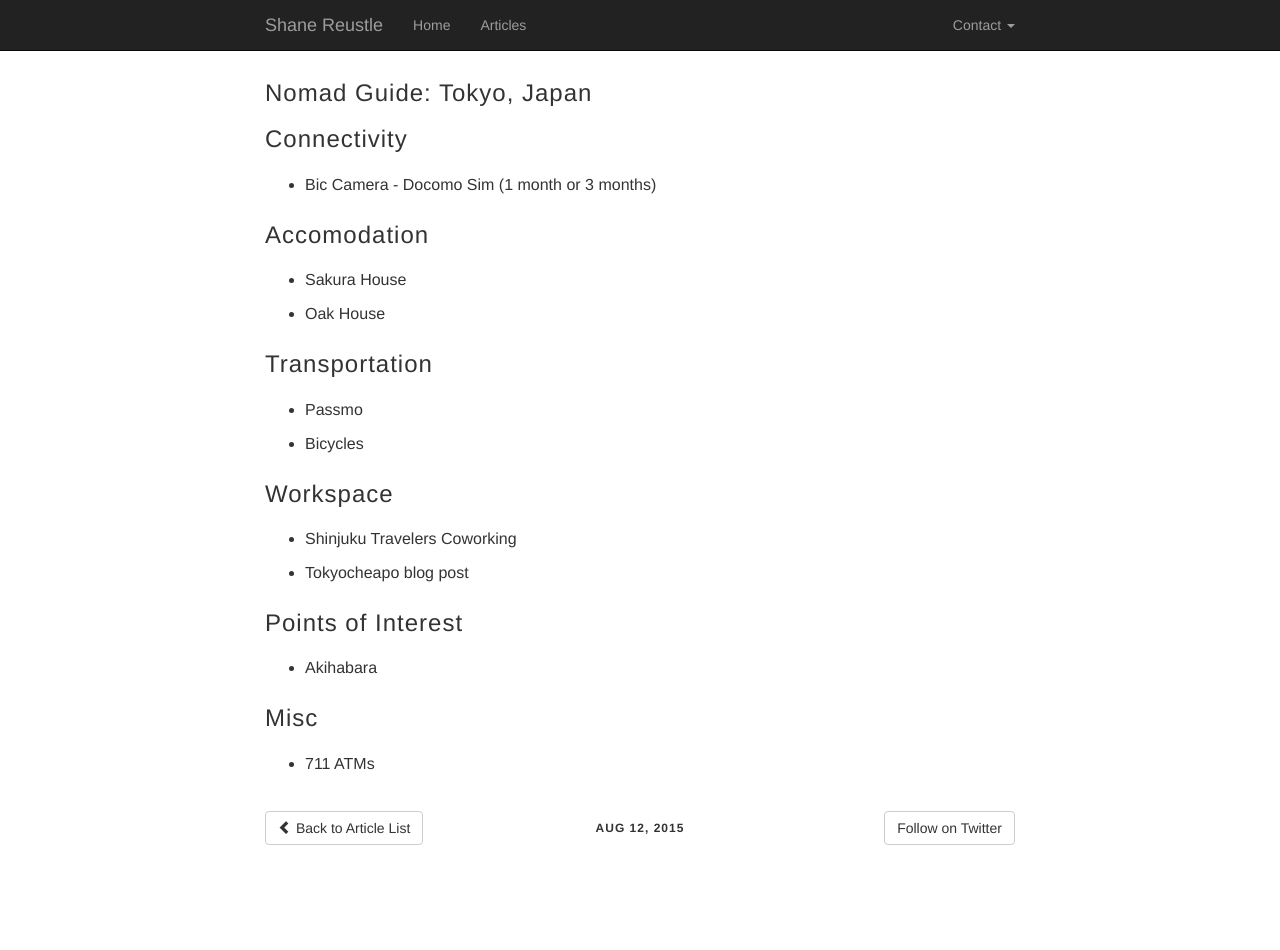
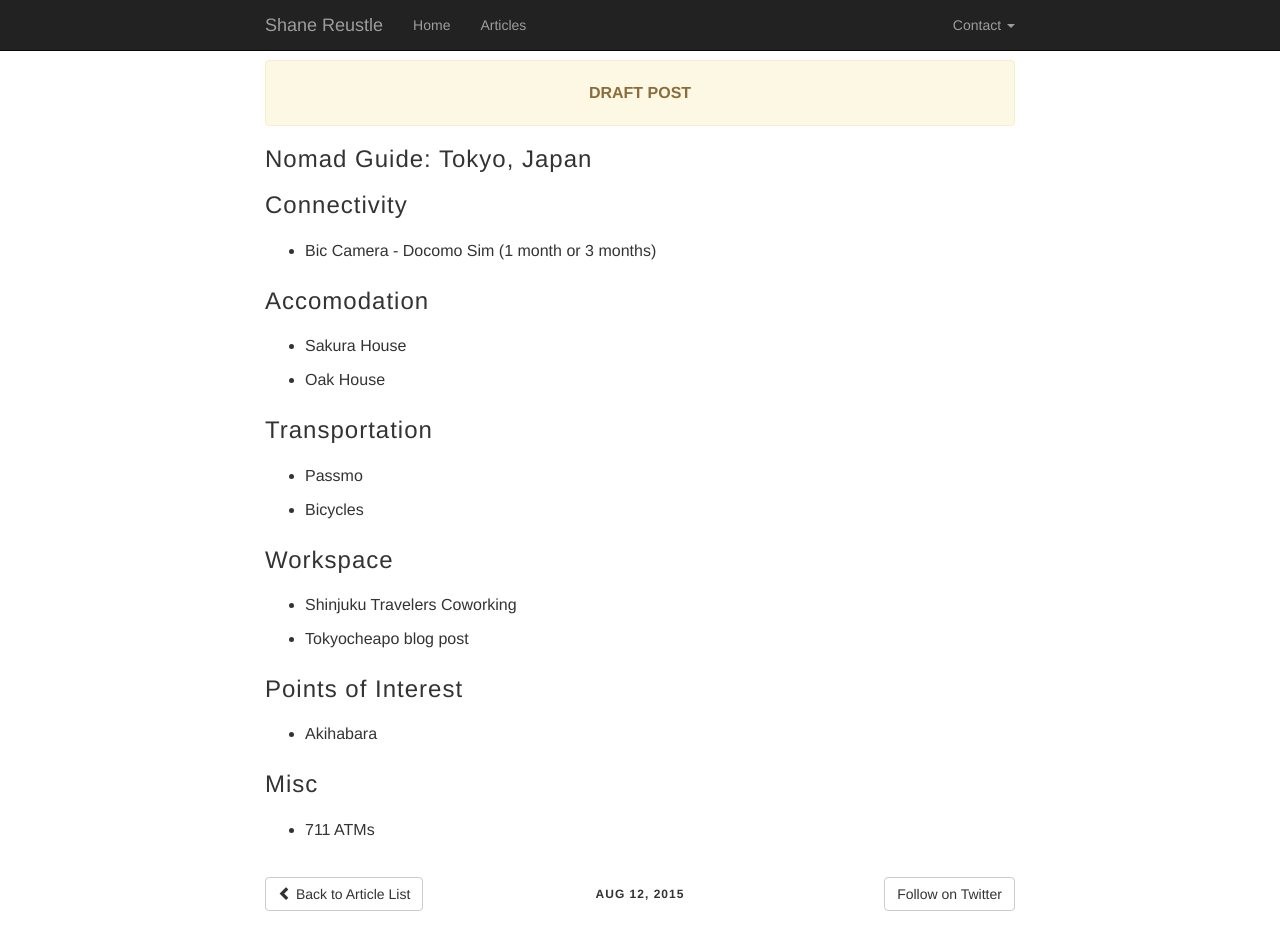
Before and after one commit to reustle/shanereustle, a Jekyll site: the page built from _posts/2015-08-12-nomad-guide-tokyo.md, in a window 1280 px wide and 971 px high. Shown: the top 950 px of the window. Built offline with Jekyll 4.4.1, drawn with Linux system fonts in a browser that asks for light colours.

Commit message:
draft post message

```diff
--- a/_layouts/article.md
+++ b/_layouts/article.md
@@ -2,6 +2,12 @@
 layout: base
 tab: articles
 ---
+
+{% if page.draft %}
+<div class='alert alert-warning text-center'>
+	<strong>DRAFT POST</strong>
+</div>
+{% endif %}
 
 <h1>{{ page.title }}</h1>
 
```
